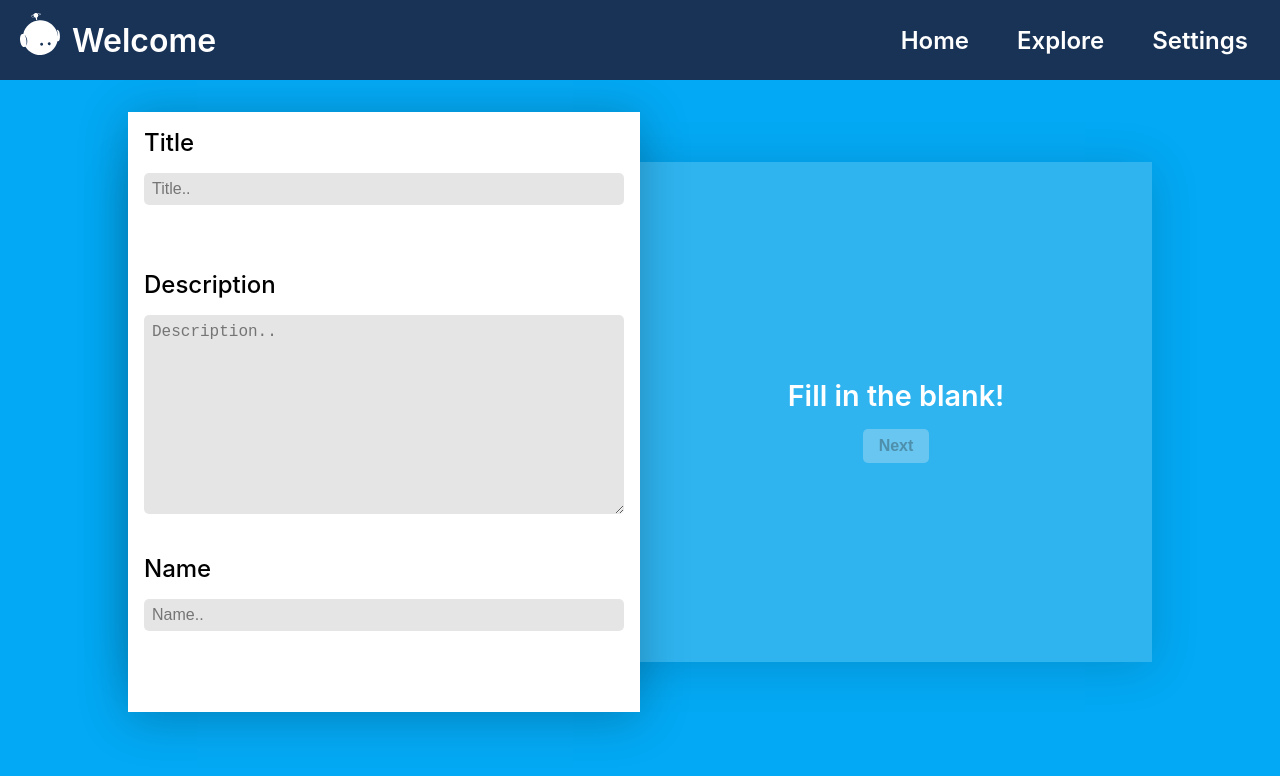
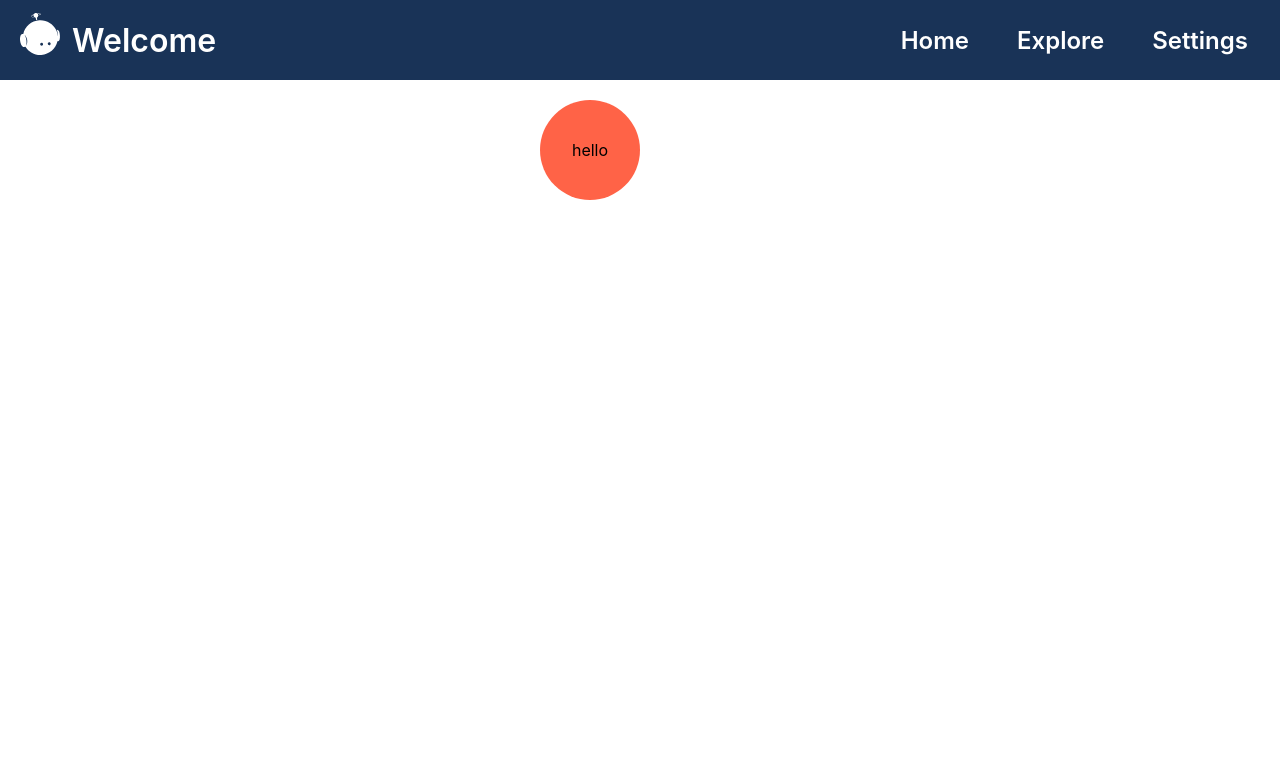
Before and after one commit to HubCreator/nextjs_project_proto, a Next.js app: page /firstScreen in a window 1280 px wide. Shown: the top 776 px of the page. Built offline with nearby package versions, Linux system fonts and the light colour scheme.

Commit message:
Made a button for pop my modal screen up

```diff
--- a/src/components/Modal.js
+++ b/src/components/Modal.js
@@ -7,6 +7,7 @@ const Modal = () => {
   const [name, setName] = useState("");
   const [validation, setValidation] = useState([false, false, false]);
   const [isPassedValid, setIsPassedValid] = useState(false);
+  const [modalTrigger, setModalTrigger] = useState(false);
 
   const onChange = (event) => {
     const {
@@ -47,8 +48,18 @@ const Modal = () => {
   };
 
   return (
+    <>
+      <div
+        className={modalTrigger ? "modal-trigger active" : "modal-trigger"}
+        onClick={() => {
+          console.log("clicked");
+          setModalTrigger((prev) => !prev);
+        }}
+      >
+        hello
+      </div>
+      <div className={modalTrigger ? "modal-toggle active" : "modal-toggle"}>
         <div className={signStatus ? "modal-screen" : "modal-screen active"}>
-      {console.log(validation)}
           <div className="modal-container">
             <div className="container__blueBg">
               <div className="container__blueBg__box leftBox">
@@ -135,13 +146,18 @@ const Modal = () => {
                 </div>
               </div>
               <div className="rightForm__contents">
-            <div className="rightForm__content rightForm__notice">Notice!!</div>
+                <div className="rightForm__content rightForm__notice">
+                  Notice!!
+                </div>
                 <div className="rightForm__content rightForm__info">
-              Your work will be uploaded on dashboard. Make sure it's okay to be
-              public.
+                  Your work will be uploaded on dashboard. Make sure it's okay
+                  to be public.
                 </div>
                 <div className="rightForm__content rightForm__btns">
-              <button className="rightForm__btn go-back-btn" onClick={onClick}>
+                  <button
+                    className="rightForm__btn go-back-btn"
+                    onClick={onClick}
+                  >
                     Go back
                   </button>
                   <button
@@ -155,6 +171,8 @@ const Modal = () => {
             </div>
           </div>
         </div>
+      </div>
+    </>
   );
 };
 
--- a/styles/Modal.scss
+++ b/styles/Modal.scss
@@ -9,13 +9,48 @@
   height: 200vh;
   width: 100%;
   background-color: #03a9f4;
-  transition: 0.4s;
   position: absolute;
   left: 0;
   top: 80px;
+  will-change: transition;
+  transition: 1s;
 }
+
 .modal-screen.active {
   background-color: #f43648;
+}
+
+.modal-trigger {
+  position: absolute;
+  top: 100px;
+  left: calc(50% - 100px);
+  display: flex;
+  justify-content: center;
+  align-items: center;
+  border-radius: 50%;
+  width: 100px;
+  height: 100px;
+  background-color: tomato;
+  z-index: 999;
+}
+
+.modal-toggle {
+  visibility: hidden;
+  opacity: 0;
+  display: flex;
+  justify-content: center;
+  align-items: center;
+  will-change: transition;
+  transition: 1s;
+}
+
+.modal-toggle.active {
+  visibility: visible;
+  opacity: 1;
+  display: flex;
+  justify-content: center;
+  align-items: center;
+  border-radius: 50%;
 }
 
 .modal-container {
```
Lines whose indentation alone changed are shown as unchanged.
